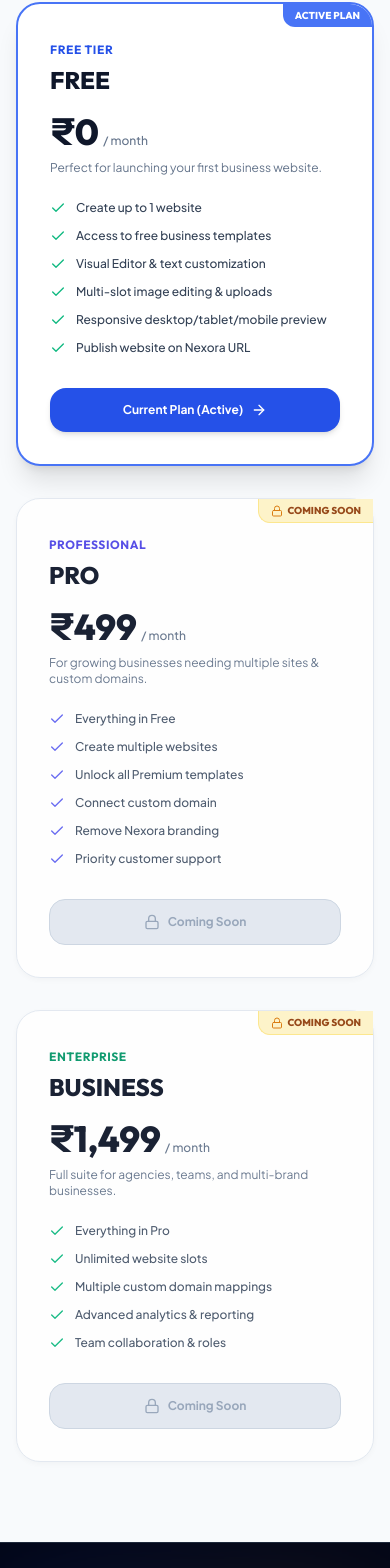
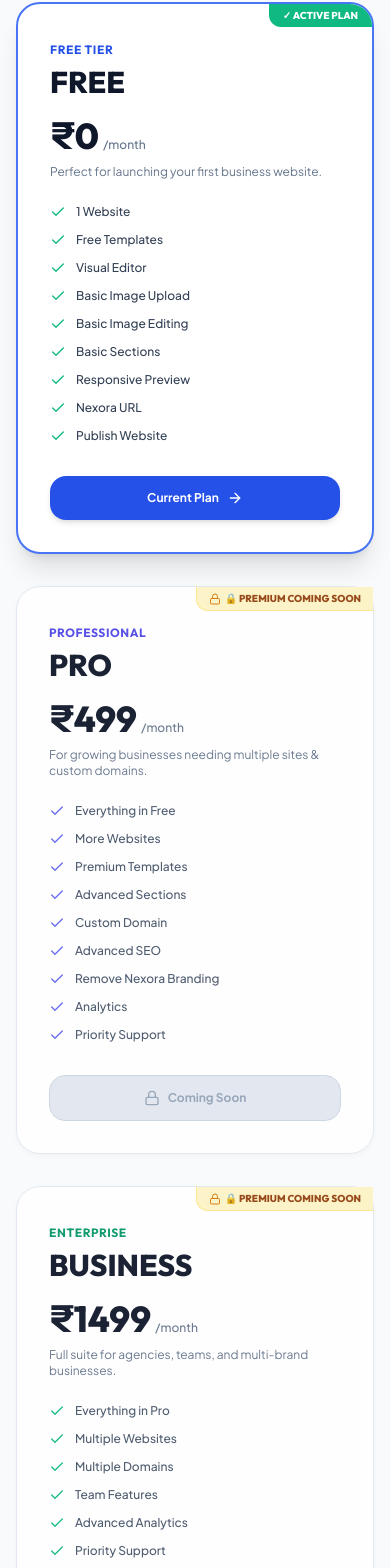
Before and after one commit to priyanshupokhariya5-crypto/nexora, a React (Vite) app in the folder client/: page / in a window 390 px wide. Shown: the part 7616-9184 px from the top of the page. Built offline with nearby package versions, Linux system fonts and the light colour scheme; no server answers; a web font is replaced by a local one.

Commit message:
Fix rendered Pricing UI, add Navbar Pricing link, add /pricing route, update Dashboard plan card and Admin status

```diff
--- a/client/src/App.jsx
+++ b/client/src/App.jsx
@@ -203,7 +203,13 @@ export default function App() {
         return;
       }
 
-      // 6. Public Landing Page: /
+      // Pricing Route: /pricing
+      if (path === '/pricing') {
+        setCurrentView('pricing');
+        return;
+      }
+
+      // Public Landing Page: /
       if (path === '/' || path === '') {
         setCurrentView('landing');
         if (user) {
@@ -368,8 +374,9 @@ export default function App() {
       )}
 
       {/* Main Views Router */}
-      {currentView === 'landing' && (
+      {(currentView === 'landing' || currentView === 'pricing') && (
         <SaaSPage
+          scrollToPricing={currentView === 'pricing'}
           templates={templates}
           onSelectTemplate={handleSelectTemplate}
           onExploreCatalog={() => {
--- a/client/src/components/Dashboard.jsx
+++ b/client/src/components/Dashboard.jsx
@@ -160,20 +160,26 @@ export default function Dashboard({
           <>
             {/* Analytics Stats & Plan Status */}
             <div className="grid sm:grid-cols-4 gap-6 mb-10">
-              <div className="p-6 rounded-3xl bg-white border-2 border-brand-500 shadow-soft-sm relative overflow-hidden">
-                <div className="flex items-center justify-between">
-                  <span className="text-xs font-bold uppercase tracking-wider text-brand-600 font-display">Current Plan</span>
-                  <span className="px-2 py-0.5 rounded-full text-[10px] font-bold bg-emerald-100 text-emerald-800 border border-emerald-200">
-                    ✓ Active
+
+              {/* CURRENT PLAN CARD */}
+              <div className="p-6 rounded-3xl bg-white border-2 border-brand-500 shadow-soft-sm relative overflow-hidden flex flex-col justify-between">
+                <div>
+                  <div className="flex items-center justify-between mb-2">
+                    <span className="text-[10px] font-extrabold uppercase tracking-wider text-slate-500 font-display">CURRENT PLAN</span>
+                    <span className="px-2 py-0.5 rounded-full text-[10px] font-bold bg-emerald-100 text-emerald-800 border border-emerald-200">
+                      ✓ Active
+                    </span>
+                  </div>
+                  <h3 className="text-3xl font-extrabold text-slate-900 font-display">FREE</h3>
+                  <p className="text-sm font-bold text-slate-600 mt-0.5">₹0/month</p>
+                </div>
+                <div className="mt-4 pt-3 border-t border-slate-100 flex items-center justify-between text-[11px]">
+                  <span className="text-slate-500 font-medium">Premium features:</span>
+                  <span className="font-bold text-amber-700 bg-amber-50 px-2 py-0.5 rounded-md border border-amber-200 flex items-center space-x-1">
+                    <Lock className="w-3 h-3 text-amber-600" />
+                    <span>Coming Soon</span>
                   </span>
                 </div>
-                <div className="mt-3 flex items-baseline space-x-1.5">
-                  <p className="text-2xl font-extrabold text-slate-900 font-display uppercase">
-                    {user?.plan || 'FREE'}
-                  </p>
-                  <span className="text-xs text-slate-500 font-semibold">₹0/mo</span>
-                </div>
-                <p className="text-[11px] text-slate-500 mt-1">1 Website slot • Free Nexora URL</p>
               </div>
 
               <div className="p-6 rounded-3xl bg-white border border-slate-200 shadow-soft-sm">
@@ -302,7 +308,42 @@ export default function Dashboard({
         )}
 
         {activeTab === 'subscribers' && (
-          <div className="bg-white rounded-3xl border border-slate-200 p-6 shadow-soft-sm">
+          <div className="space-y-6">
+            {/* Admin Subscription System Overview */}
+            <div className="p-6 rounded-3xl bg-slate-900 text-white shadow-xl">
+              <div className="flex items-center justify-between mb-4">
+                <div className="flex items-center space-x-2">
+                  <Shield className="w-5 h-5 text-brand-400" />
+                  <h3 className="text-sm font-extrabold uppercase tracking-wider font-display">SUBSCRIPTION SYSTEM</h3>
+                </div>
+                <span className="px-2.5 py-1 rounded-full text-[10px] font-extrabold uppercase tracking-wider bg-amber-400/20 text-amber-300 border border-amber-400/30 flex items-center space-x-1 font-display">
+                  <Lock className="w-3 h-3" />
+                  <span>PREMIUM: COMING SOON</span>
+                </span>
+              </div>
+
+              <div className="grid grid-cols-1 sm:grid-cols-3 gap-4 text-xs">
+                <div className="p-4 rounded-2xl bg-slate-800/80 border border-slate-700">
+                  <span className="text-[10px] font-bold text-slate-400 uppercase tracking-wider font-display">Free</span>
+                  <p className="text-base font-extrabold text-emerald-400 mt-1 font-display">ACTIVE ✓</p>
+                  <p className="text-[11px] text-slate-400 mt-1">1 Website limit enforced</p>
+                </div>
+
+                <div className="p-4 rounded-2xl bg-slate-800/80 border border-slate-700">
+                  <span className="text-[10px] font-bold text-slate-400 uppercase tracking-wider font-display">Pro (₹499/mo)</span>
+                  <p className="text-base font-extrabold text-amber-400 mt-1 font-display">LOCKED 🔒</p>
+                  <p className="text-[11px] text-slate-400 mt-1">Coming Soon</p>
+                </div>
+
+                <div className="p-4 rounded-2xl bg-slate-800/80 border border-slate-700">
+                  <span className="text-[10px] font-bold text-slate-400 uppercase tracking-wider font-display">Business (₹1499/mo)</span>
+                  <p className="text-base font-extrabold text-amber-400 mt-1 font-display">LOCKED 🔒</p>
+                  <p className="text-[11px] text-slate-400 mt-1">Coming Soon</p>
+                </div>
+              </div>
+            </div>
+
+            <div className="bg-white rounded-3xl border border-slate-200 p-6 shadow-soft-sm">
             <div className="flex items-center justify-between mb-6">
               <div>
                 <h3 className="text-xl font-bold text-slate-900 font-display">
@@ -381,6 +422,7 @@ export default function Dashboard({
               </div>
             )}
           </div>
+        </div>
         )}
 
         {/* Domain Settings Modal */}
--- a/client/src/components/DomainSettingsModal.jsx
+++ b/client/src/components/DomainSettingsModal.jsx
@@ -110,8 +110,8 @@ export default function DomainSettingsModal({ website = {}, onClose }) {
             </h3>
 
             <span className="px-2.5 py-0.5 rounded-full text-[10px] font-extrabold uppercase bg-amber-100 text-amber-800 border border-amber-200 flex items-center space-x-1">
-              <Sparkles className="w-3 h-3 text-amber-600" />
-              <span>COMING SOON</span>
+              <Lock className="w-3 h-3 text-amber-600" />
+              <span>🔒 PREMIUM • COMING SOON</span>
             </span>
           </div>
 
--- a/client/src/components/PremiumLockModal.jsx
+++ b/client/src/components/PremiumLockModal.jsx
@@ -3,7 +3,7 @@ import { Lock, Sparkles, X, Check } from 'lucide-react';
 
 export default function PremiumLockModal({
   title = 'Premium Feature',
-  description = 'This feature is available with a Nexora Premium plan.',
+  description = 'Premium templates are coming soon.',
   onClose
 }) {
   return (
@@ -24,9 +24,9 @@ export default function PremiumLockModal({
         </div>
 
         {/* Badge */}
-        <span className="px-3 py-1 rounded-full text-[10px] font-extrabold uppercase tracking-wider bg-amber-100 text-amber-800 border border-amber-200 inline-flex items-center space-x-1 mb-3">
-          <Sparkles className="w-3 h-3 text-amber-600" />
-          <span>LOCKED • COMING SOON</span>
+        <span className="px-3 py-1 rounded-full text-[10px] font-extrabold uppercase tracking-wider bg-amber-100 text-amber-800 border border-amber-200 inline-flex items-center space-x-1 mb-3 font-display">
+          <Lock className="w-3 h-3 text-amber-600" />
+          <span>🔒 PREMIUM • COMING SOON</span>
         </span>
 
         {/* Title & Description */}
@@ -34,14 +34,14 @@ export default function PremiumLockModal({
           {title}
         </h2>
 
-        <p className="text-xs text-slate-600 leading-relaxed mt-2.5 px-2">
+        <p className="text-xs text-slate-600 leading-relaxed mt-2.5 px-2 font-medium">
           {description}
         </p>
 
         {/* Feature Highlights */}
         <div className="mt-6 p-4 rounded-2xl bg-slate-50 border border-slate-200 text-left space-y-2 text-xs text-slate-700">
           <p className="text-[11px] font-bold uppercase tracking-wider text-slate-500 mb-2 font-display">
-            Premium Plan Benefits:
+            Premium Plan Features (Coming Soon):
           </p>
           <div className="flex items-center space-x-2">
             <Check className="w-3.5 h-3.5 text-brand-600 flex-shrink-0" />
@@ -61,21 +61,13 @@ export default function PremiumLockModal({
           </div>
         </div>
 
-        {/* Disabled Action Button */}
-        <div className="mt-6 space-y-3">
-          <button
-            disabled
-            className="w-full py-3 rounded-xl bg-slate-200 text-slate-400 font-bold text-xs cursor-not-allowed border border-slate-300 flex items-center justify-center space-x-1.5 shadow-none"
-          >
-            <Lock className="w-4 h-4" />
-            <span>Upgrade Coming Soon</span>
-          </button>
-
+        {/* Action Button: OK */}
+        <div className="mt-6">
           <button
             onClick={onClose}
-            className="w-full py-2.5 rounded-xl bg-slate-100 hover:bg-slate-200 text-slate-700 font-bold text-xs transition-colors"
+            className="w-full py-3 rounded-xl bg-brand-600 hover:bg-brand-700 text-white font-bold text-xs shadow-md transition-all flex items-center justify-center space-x-1"
           >
-            Continue with Free Plan
+            <span>OK</span>
           </button>
         </div>
 
--- a/client/src/components/SaaSPage.jsx
+++ b/client/src/components/SaaSPage.jsx
@@ -12,7 +12,7 @@ import { TEMPLATE_CATEGORIES, TEMPLATES_DATA } from '../data/templatesData';
 import TemplateRenderer from './TemplateRenderer';
 import { apiFetch } from '../api';
 
-export default function SaaSPage({ templates = [], onSelectTemplate, onExploreCatalog, user = null, onOpenAuth }) {
+export default function SaaSPage({ templates = [], onSelectTemplate, onExploreCatalog, user = null, onOpenAuth, scrollToPricing = false }) {
   const [activeCategory, setActiveCategory] = useState('All');
   const [openFaq, setOpenFaq] = useState(null);
   const [newsletterEmail, setNewsletterEmail] = useState('');
@@ -22,6 +22,17 @@ export default function SaaSPage({ templates = [], onSelectTemplate, onExploreCa
   const [previewModalTemplate, setPreviewModalTemplate] = useState(null);
   const [isHovered, setIsHovered] = useState(false);
   const [slideDirection, setSlideDirection] = useState('right');
+
+  useEffect(() => {
+    if (scrollToPricing) {
+      setTimeout(() => {
+        const elem = document.getElementById('pricing-section');
+        if (elem) {
+          elem.scrollIntoView({ behavior: 'smooth' });
+        }
+      }, 100);
+    }
+  }, [scrollToPricing]);
 
   // Source of Truth: Use templates prop from GET /api/templates or fallback to TEMPLATES_DATA
   const rawTemplates = templates && templates.length > 0 ? templates : TEMPLATES_DATA;
@@ -767,7 +778,7 @@ export default function SaaSPage({ templates = [], onSelectTemplate, onExploreCa
       </section>
 
       {/* 8.5 PRICING PLANS SECTION */}
-      <section className="py-20 sm:py-24 bg-slate-50 border-t border-slate-200/80 w-full min-w-0 max-w-full">
+      <section id="pricing-section" className="py-20 sm:py-24 bg-slate-50 border-t border-slate-200/80 w-full min-w-0 max-w-full">
         <div className="max-w-7xl mx-auto px-4 sm:px-6 lg:px-8 w-full min-w-0 max-w-full">
           <div className="text-center max-w-3xl mx-auto">
             <span className="text-xs font-bold uppercase tracking-widest text-brand-600 font-display">
@@ -782,44 +793,57 @@ export default function SaaSPage({ templates = [], onSelectTemplate, onExploreCa
           </div>
 
           <div className="mt-14 sm:mt-16 grid grid-cols-1 md:grid-cols-3 gap-8 items-stretch w-full min-w-0 max-w-full">
+
             {/* 1. FREE PLAN (ACTIVE) */}
             <div className="p-8 rounded-3xl bg-white border-2 border-brand-500 shadow-xl flex flex-col justify-between relative overflow-hidden">
-              <div className="absolute top-0 right-0 bg-brand-500 text-white text-[10px] font-extrabold uppercase px-3 py-1 rounded-bl-xl font-display">
-                Active Plan
+              <div className="absolute top-0 right-0 bg-emerald-500 text-white text-[10px] font-extrabold uppercase px-3.5 py-1 rounded-bl-xl font-display">
+                ✓ ACTIVE PLAN
               </div>
               <div>
                 <span className="text-xs font-bold uppercase tracking-wider text-brand-600 font-display">Free Tier</span>
-                <h3 className="text-2xl font-extrabold text-slate-900 font-display mt-1">FREE</h3>
+                <h3 className="text-3xl font-extrabold text-slate-900 font-display mt-1">FREE</h3>
                 <div className="mt-4 flex items-baseline">
                   <span className="text-4xl font-extrabold text-slate-900 font-display">₹0</span>
-                  <span className="text-xs text-slate-500 ml-1 font-medium">/ month</span>
+                  <span className="text-xs text-slate-500 ml-1 font-medium">/month</span>
                 </div>
                 <p className="text-xs text-slate-500 mt-2">Perfect for launching your first business website.</p>
 
                 <ul className="mt-6 space-y-3 text-xs text-slate-700 font-medium">
                   <li className="flex items-center space-x-2.5">
                     <Check className="w-4 h-4 text-emerald-500 flex-shrink-0" />
-                    <span>Create up to 1 website</span>
+                    <span>1 Website</span>
                   </li>
                   <li className="flex items-center space-x-2.5">
                     <Check className="w-4 h-4 text-emerald-500 flex-shrink-0" />
-                    <span>Access to free business templates</span>
+                    <span>Free Templates</span>
                   </li>
                   <li className="flex items-center space-x-2.5">
                     <Check className="w-4 h-4 text-emerald-500 flex-shrink-0" />
-                    <span>Visual Editor & text customization</span>
+                    <span>Visual Editor</span>
                   </li>
                   <li className="flex items-center space-x-2.5">
                     <Check className="w-4 h-4 text-emerald-500 flex-shrink-0" />
-                    <span>Multi-slot image editing & uploads</span>
+                    <span>Basic Image Upload</span>
                   </li>
                   <li className="flex items-center space-x-2.5">
                     <Check className="w-4 h-4 text-emerald-500 flex-shrink-0" />
-                    <span>Responsive desktop/tablet/mobile preview</span>
+                    <span>Basic Image Editing</span>
                   </li>
                   <li className="flex items-center space-x-2.5">
                     <Check className="w-4 h-4 text-emerald-500 flex-shrink-0" />
-                    <span>Publish website on Nexora URL</span>
+                    <span>Basic Sections</span>
+                  </li>
+                  <li className="flex items-center space-x-2.5">
+                    <Check className="w-4 h-4 text-emerald-500 flex-shrink-0" />
+                    <span>Responsive Preview</span>
+                  </li>
+                  <li className="flex items-center space-x-2.5">
+                    <Check className="w-4 h-4 text-emerald-500 flex-shrink-0" />
+                    <span>Nexora URL</span>
+                  </li>
+                  <li className="flex items-center space-x-2.5">
+                    <Check className="w-4 h-4 text-emerald-500 flex-shrink-0" />
+                    <span>Publish Website</span>
                   </li>
                 </ul>
               </div>
@@ -828,7 +852,7 @@ export default function SaaSPage({ templates = [], onSelectTemplate, onExploreCa
                 onClick={onExploreCatalog}
                 className="mt-8 w-full py-3.5 rounded-2xl bg-brand-600 hover:bg-brand-700 text-white font-bold text-xs shadow-md transition-all flex items-center justify-center space-x-2"
               >
-                <span>Current Plan (Active)</span>
+                <span>Current Plan</span>
                 <ArrowRight className="w-4 h-4" />
               </button>
             </div>
@@ -837,14 +861,14 @@ export default function SaaSPage({ templates = [], onSelectTemplate, onExploreCa
             <div className="p-8 rounded-3xl bg-white border border-slate-200 shadow-soft-sm flex flex-col justify-between relative opacity-95">
               <div className="absolute top-0 right-0 bg-amber-100 text-amber-800 border-l border-b border-amber-200 text-[10px] font-extrabold uppercase px-3 py-1 rounded-bl-xl font-display flex items-center space-x-1">
                 <Lock className="w-3 h-3 text-amber-600" />
-                <span>Coming Soon</span>
+                <span>🔒 PREMIUM COMING SOON</span>
               </div>
               <div>
                 <span className="text-xs font-bold uppercase tracking-wider text-indigo-600 font-display">Professional</span>
-                <h3 className="text-2xl font-extrabold text-slate-900 font-display mt-1">PRO</h3>
+                <h3 className="text-3xl font-extrabold text-slate-900 font-display mt-1">PRO</h3>
                 <div className="mt-4 flex items-baseline">
                   <span className="text-4xl font-extrabold text-slate-900 font-display">₹499</span>
-                  <span className="text-xs text-slate-500 ml-1 font-medium">/ month</span>
+                  <span className="text-xs text-slate-500 ml-1 font-medium">/month</span>
                 </div>
                 <p className="text-xs text-slate-500 mt-2">For growing businesses needing multiple sites & custom domains.</p>
 
@@ -855,23 +879,35 @@ export default function SaaSPage({ templates = [], onSelectTemplate, onExploreCa
                   </li>
                   <li className="flex items-center space-x-2.5">
                     <Check className="w-4 h-4 text-indigo-500 flex-shrink-0" />
-                    <span>Create multiple websites</span>
+                    <span>More Websites</span>
                   </li>
                   <li className="flex items-center space-x-2.5">
                     <Check className="w-4 h-4 text-indigo-500 flex-shrink-0" />
-                    <span>Unlock all Premium templates</span>
+                    <span>Premium Templates</span>
                   </li>
                   <li className="flex items-center space-x-2.5">
                     <Check className="w-4 h-4 text-indigo-500 flex-shrink-0" />
-                    <span>Connect custom domain</span>
+                    <span>Advanced Sections</span>
                   </li>
                   <li className="flex items-center space-x-2.5">
                     <Check className="w-4 h-4 text-indigo-500 flex-shrink-0" />
-                    <span>Remove Nexora branding</span>
+                    <span>Custom Domain</span>
                   </li>
                   <li className="flex items-center space-x-2.5">
                     <Check className="w-4 h-4 text-indigo-500 flex-shrink-0" />
-                    <span>Priority customer support</span>
+                    <span>Advanced SEO</span>
+                  </li>
+                  <li className="flex items-center space-x-2.5">
+                    <Check className="w-4 h-4 text-indigo-500 flex-shrink-0" />
+                    <span>Remove Nexora Branding</span>
+                  </li>
+                  <li className="flex items-center space-x-2.5">
+                    <Check className="w-4 h-4 text-indigo-500 flex-shrink-0" />
+                    <span>Analytics</span>
+                  </li>
+                  <li className="flex items-center space-x-2.5">
+                    <Check className="w-4 h-4 text-indigo-500 flex-shrink-0" />
+                    <span>Priority Support</span>
                   </li>
                 </ul>
               </div>
@@ -889,14 +925,14 @@ export default function SaaSPage({ templates = [], onSelectTemplate, onExploreCa
             <div className="p-8 rounded-3xl bg-white border border-slate-200 shadow-soft-sm flex flex-col justify-between relative opacity-95">
               <div className="absolute top-0 right-0 bg-amber-100 text-amber-800 border-l border-b border-amber-200 text-[10px] font-extrabold uppercase px-3 py-1 rounded-bl-xl font-display flex items-center space-x-1">
                 <Lock className="w-3 h-3 text-amber-600" />
-                <span>Coming Soon</span>
+                <span>🔒 PREMIUM COMING SOON</span>
               </div>
               <div>
                 <span className="text-xs font-bold uppercase tracking-wider text-emerald-600 font-display">Enterprise</span>
-                <h3 className="text-2xl font-extrabold text-slate-900 font-display mt-1">BUSINESS</h3>
+                <h3 className="text-3xl font-extrabold text-slate-900 font-display mt-1">BUSINESS</h3>
                 <div className="mt-4 flex items-baseline">
-                  <span className="text-4xl font-extrabold text-slate-900 font-display">₹1,499</span>
-                  <span className="text-xs text-slate-500 ml-1 font-medium">/ month</span>
+                  <span className="text-4xl font-extrabold text-slate-900 font-display">₹1499</span>
+                  <span className="text-xs text-slate-500 ml-1 font-medium">/month</span>
                 </div>
                 <p className="text-xs text-slate-500 mt-2">Full suite for agencies, teams, and multi-brand businesses.</p>
 
@@ -907,19 +943,23 @@ export default function SaaSPage({ templates = [], onSelectTemplate, onExploreCa
                   </li>
                   <li className="flex items-center space-x-2.5">
                     <Check className="w-4 h-4 text-emerald-500 flex-shrink-0" />
-                    <span>Unlimited website slots</span>
+                    <span>Multiple Websites</span>
                   </li>
                   <li className="flex items-center space-x-2.5">
                     <Check className="w-4 h-4 text-emerald-500 flex-shrink-0" />
-                    <span>Multiple custom domain mappings</span>
+                    <span>Multiple Domains</span>
                   </li>
                   <li className="flex items-center space-x-2.5">
                     <Check className="w-4 h-4 text-emerald-500 flex-shrink-0" />
-                    <span>Advanced analytics & reporting</span>
+                    <span>Team Features</span>
                   </li>
                   <li className="flex items-center space-x-2.5">
                     <Check className="w-4 h-4 text-emerald-500 flex-shrink-0" />
-                    <span>Team collaboration & roles</span>
+                    <span>Advanced Analytics</span>
+                  </li>
+                  <li className="flex items-center space-x-2.5">
+                    <Check className="w-4 h-4 text-emerald-500 flex-shrink-0" />
+                    <span>Priority Support</span>
                   </li>
                 </ul>
               </div>
--- a/client/src/components/TemplateCatalog.jsx
+++ b/client/src/components/TemplateCatalog.jsx
@@ -136,6 +136,13 @@ export default function TemplateCatalog({ templates = [], onSelectTemplate, user
                         </span>
 
                         <div className="flex items-center space-x-1.5 flex-shrink-0">
+                          {tpl.isPremium || tpl.badge === 'Tech & SaaS' || tpl.category === 'Tech & SaaS' ? (
+                            <span className="px-2 py-0.5 rounded-full text-[10px] font-extrabold bg-amber-400 text-slate-950 uppercase tracking-wider shadow flex items-center space-x-1 font-display">
+                              <Lock className="w-3 h-3 text-slate-950" />
+                              <span>🔒 PREMIUM COMING SOON</span>
+                            </span>
+                          ) : (
+                            <>
                               {tpl.featured && (
                                 <span className="px-2 py-0.5 rounded-full text-[10px] font-extrabold bg-amber-400 text-slate-950 uppercase tracking-wider shadow flex items-center space-x-1">
                                   <Star className="w-3 h-3 fill-slate-950" />
@@ -146,6 +153,8 @@ export default function TemplateCatalog({ templates = [], onSelectTemplate, user
                                 <span className="px-2 py-0.5 rounded-full text-[10px] font-extrabold bg-white text-slate-950 uppercase tracking-wider shadow">
                                   {tpl.badge}
                                 </span>
+                              )}
+                            </>
                           )}
                         </div>
                       </div>
```
Also changed, not shown: client/src/components/Navbar.jsx (+19 -7 lines), 1 other file (tests, documents, lock files or other folders). Lines whose indentation alone changed are shown as unchanged.
